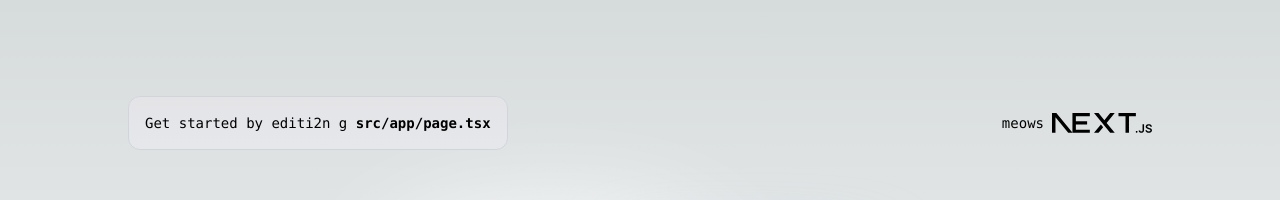
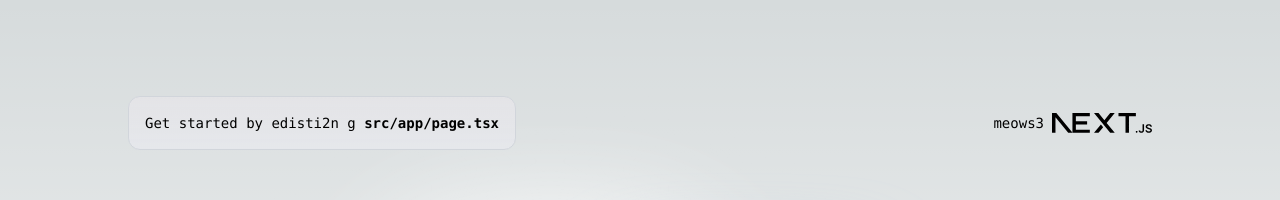
Before and after one commit to kos3l/burger-hunt, a Next.js app: page / in a window 1280 px wide. Shown: the top 200 px of the page. Built offline with nearby package versions, Linux system fonts and the light colour scheme.

Commit message:
test2322

```diff
--- a/src/app/(entry)/page.tsx
+++ b/src/app/(entry)/page.tsx
@@ -7,7 +7,7 @@ export default function Home() {
     <main className="flex min-h-screen flex-col items-center justify-between p-24">
       <div className="z-10 w-full max-w-5xl items-center justify-between font-mono text-sm lg:flex">
         <p className="fixed left-0 top-0 flex w-full justify-center border-b border-gray-300 bg-gradient-to-b from-zinc-200 pb-6 pt-8 backdrop-blur-2xl lg:static lg:w-auto lg:rounded-xl lg:border lg:bg-gray-200  lg:p-4 dark:border-neutral-800 dark:bg-zinc-800/30 dark:from-inherit lg:dark:bg-zinc-800/30">
-          Get started by editi2n g&nbsp;
+          Get started by edisti2n g&nbsp;
           <code className="font-mono font-bold">src/app/page.tsx</code>
         </p>
 
@@ -18,7 +18,7 @@ export default function Home() {
             target="_blank"
             rel="noopener noreferrer"
           >
-            meows
+            meows3
             <Image
               src={Zdjecie}
               alt="Vercel Logo"
```
Also changed, not shown: 1 other file (tests, documents, lock files or other folders).
